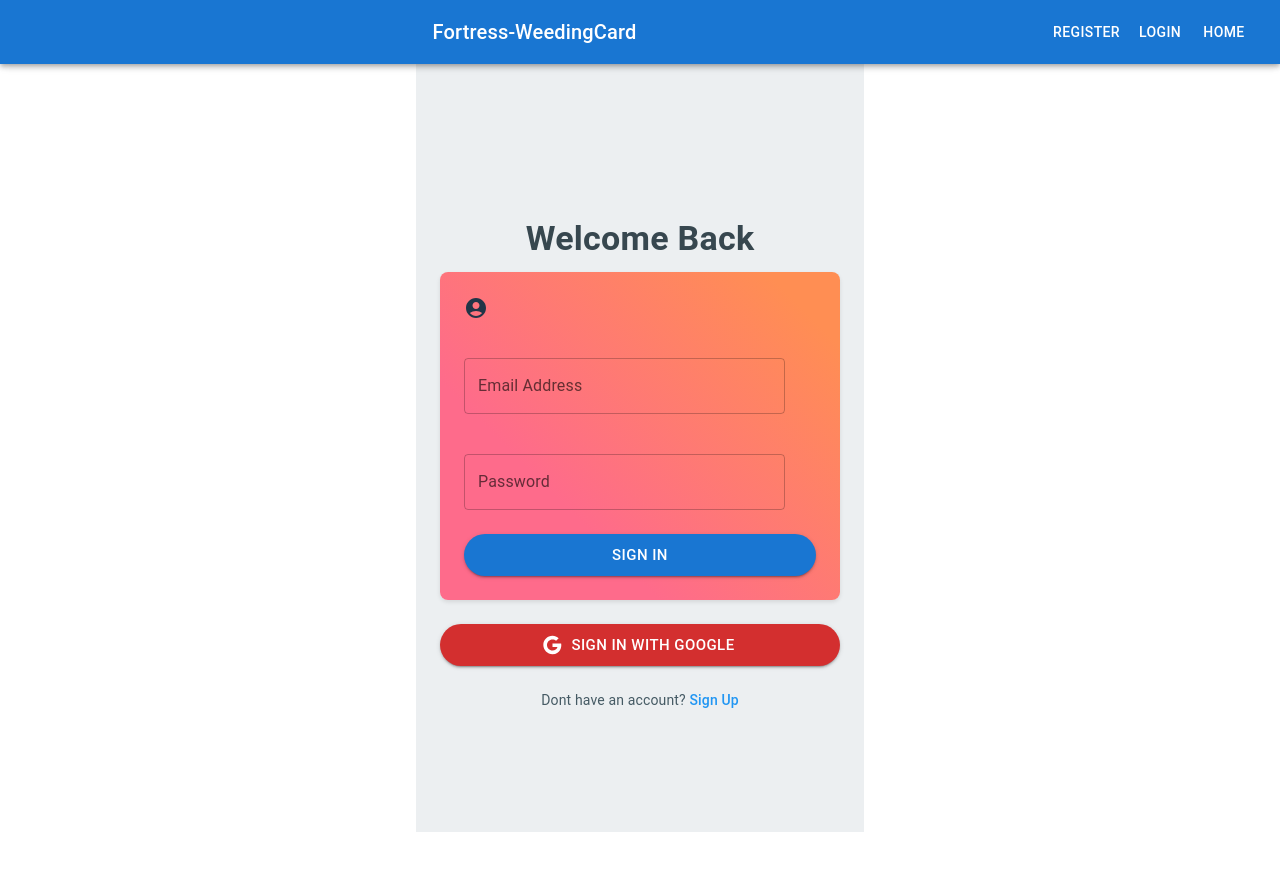
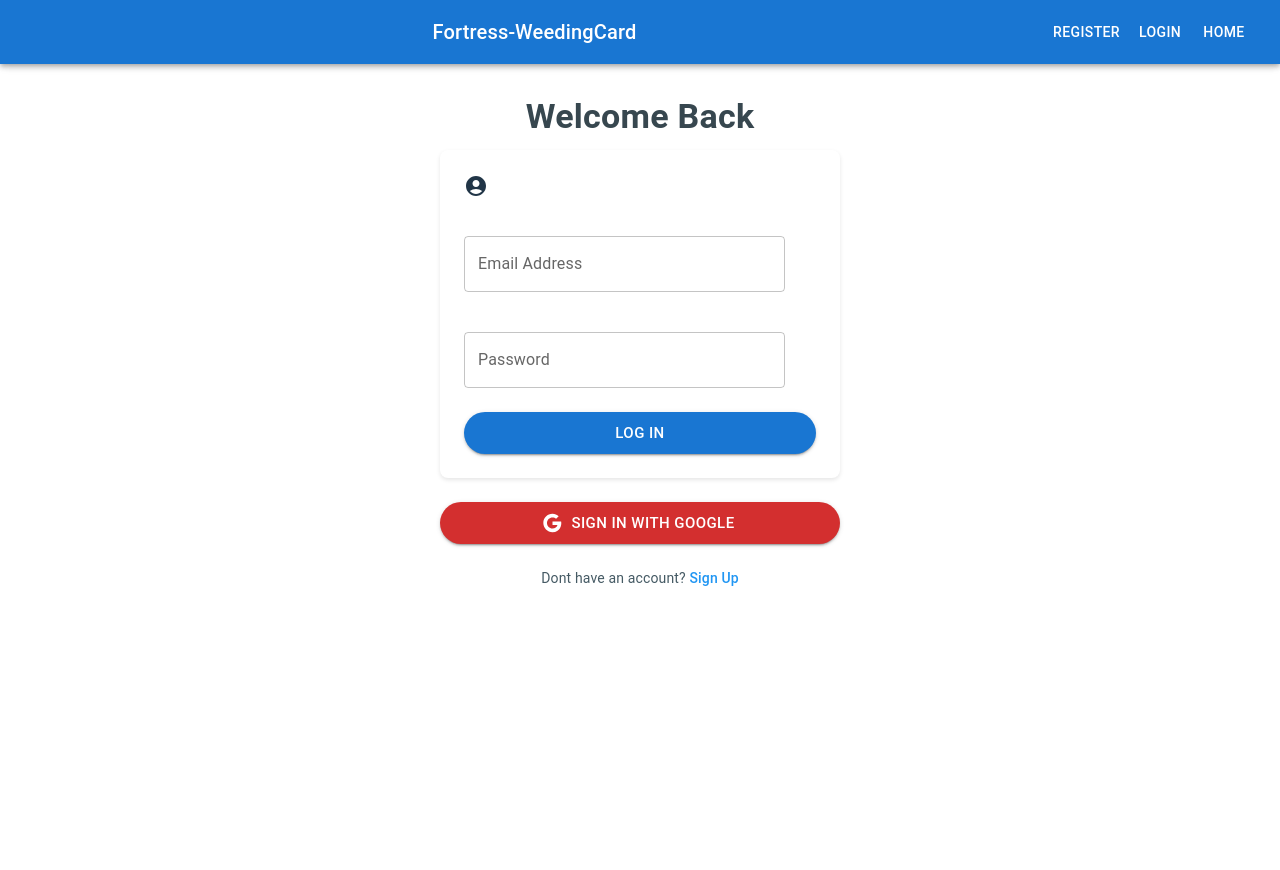
Before and after one commit to samritbasnet/WeedingCard-Fortress, a React (Vite) app in the folder frontend/weedingcardfortress/weeding/: page /login in a window 1280 px wide. Shown: the top 870 px of the page. Built offline with nearby package versions, Linux system fonts and the light colour scheme.

Commit message:
some changes

```diff
--- a/frontend/weedingcardfortress/weeding/pages/login/login.jsx
+++ b/frontend/weedingcardfortress/weeding/pages/login/login.jsx
@@ -1,6 +1,6 @@
 import React, { useState } from "react";
 import { Button, Container, TextField, Typography, Grid } from "@mui/material";
-import { AccountCircle,  Google } from "@mui/icons-material";
+import { AccountCircle, Google } from "@mui/icons-material";
 import axios from 'axios';
 
 const Login = () => {
@@ -10,8 +10,6 @@ const Login = () => {
 
   const handleSubmit = async (e) => {
     e.preventDefault();
-    console.log(email,password);
-
 
     // Validation
     const errors = {};
@@ -38,36 +36,12 @@ const Login = () => {
   };
 
   return (
-    <div style={{ backgroundColor: "#ECEFF1", minHeight: "100vh" }}>
-      <Container
-        maxWidth="sm"
-        sx={{
-          paddingTop: "64px",
-          display: "flex",
-          flexDirection: "column",
-          alignItems: "center",
-          justifyContent: "center",
-          minHeight: "100vh",
-        }}
-      >
-        <Typography
-          variant="h4"
-          component="h1"
-          gutterBottom
-          sx={{ color: "#37474F", fontWeight: "bold", textAlign: "center" }}
-        >
+    <Container maxWidth="sm" sx={{ marginTop: "64px", minHeight: "100vh" }}>
+      <Typography variant="h4" component="h1" gutterBottom sx={{ color: "#37474F", fontWeight: "bold", textAlign: "center" }}>
         Welcome Back
       </Typography>
       <div style={{ width: "100%", maxWidth: "400px", margin: "0 auto" }}>
-          <div
-            style={{
-              background: "linear-gradient(45deg, #FE6B8B 30%, #FF8E53 90%)",
-              padding: "24px",
-              borderRadius: "8px",
-              boxShadow: "0 2px 4px rgba(0, 0, 0, 0.1)",
-              marginBottom: "24px",
-            }}
-          >
+        <div style={{ padding: "24px", borderRadius: "8px", boxShadow: "0 2px 4px rgba(0, 0, 0, 0.1)", marginBottom: "24px", backgroundColor: "#FFFFFF" }}>
           <form onSubmit={handleSubmit}>
             <Grid container spacing={2} alignItems="center">
               <Grid item>
@@ -109,7 +83,7 @@ const Login = () => {
               size="large"
               sx={{ marginTop: "16px", borderRadius: "999px" }}
             >
-                Sign In
+              Log In
             </Button>
           </form>
         </div>
@@ -126,17 +100,13 @@ const Login = () => {
           </Button>
         </div>
       </div>
-        <Typography
-          variant="body2"
-          sx={{ marginTop: "24px", color: "#455A64" }}
-        >
+      <Typography variant="body2" sx={{ marginTop: "24px", color: "#455A64", textAlign: "center" }}>
         Dont have an account?{" "}
         <a href="/register" style={{ color: "#2196F3" }}>
           Sign Up
         </a>
       </Typography>
     </Container>
-    </div>
   );
 };
 
--- a/frontend/weedingcardfortress/weeding/pages/signup/signup.jsx
+++ b/frontend/weedingcardfortress/weeding/pages/signup/signup.jsx
@@ -10,14 +10,12 @@ const Signup = () => {
   const [errors, setErrors] = useState({});
 
   const validateEmail = (email) => {
-    // Basic email validation using regular expression
     return /^[^\s@]+@[^\s@]+\.[^\s@]+$/.test(email);
   };
 
   const handleSubmit = async (e) => {
     e.preventDefault();
 
-    // Validation
     const errors = {};
     if (!firstName.trim()) {
       errors.firstName = 'First name is required';
@@ -50,33 +48,11 @@ const Signup = () => {
   };
 
   return (
-    <div style={{
-      background: "linear-gradient(135deg, #667eea 0%, #764ba2 100%)", // Define gradient colors and angle
-      minHeight: "100vh", // Ensure full height
-      display: "flex", // Use flex to center content vertically
-      alignItems: "center", // Center vertically
-      justifyContent: "center", // Center horizontally
-    }}>
-      <Container
-        maxWidth="sm"
-        sx={{
-          paddingTop: "64px",
-          display: "flex",
-          flexDirection: "column",
-          alignItems: "center",
-          justifyContent: "center",
-          minHeight: "100vh",
-        }}
-      >
-        <Typography
-          variant="h4"
-          component="h2"
-          gutterBottom
-          sx={{ color: "#fff", fontWeight: "bold", textAlign: "center" }} // Change text color to white
-        >
+    <Container maxWidth="sm" sx={{ marginTop: "64px" }}>
+      <Typography variant="h4" component="h2" gutterBottom>
         Sign Up
       </Typography>
-        <form onSubmit={handleSubmit} style={{ width: "100%" }}>
+      <form onSubmit={handleSubmit}>
         <Grid container spacing={2}>
           <Grid item xs={12} sm={6}>
             <TextField
@@ -142,7 +118,6 @@ const Signup = () => {
         </Grid>
       </form>
     </Container>
-    </div>
   );
 };
 
```
Lines whose indentation alone changed are shown as unchanged.
